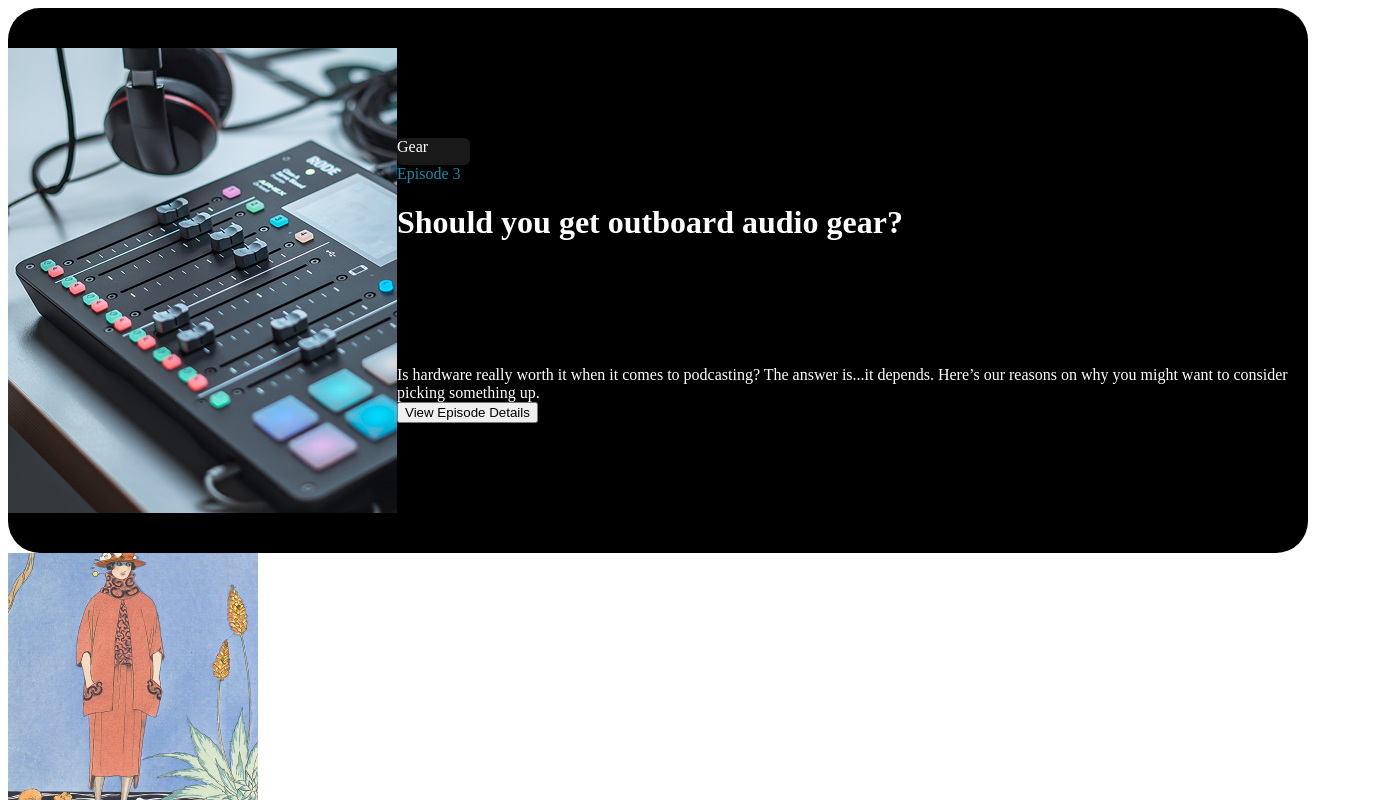
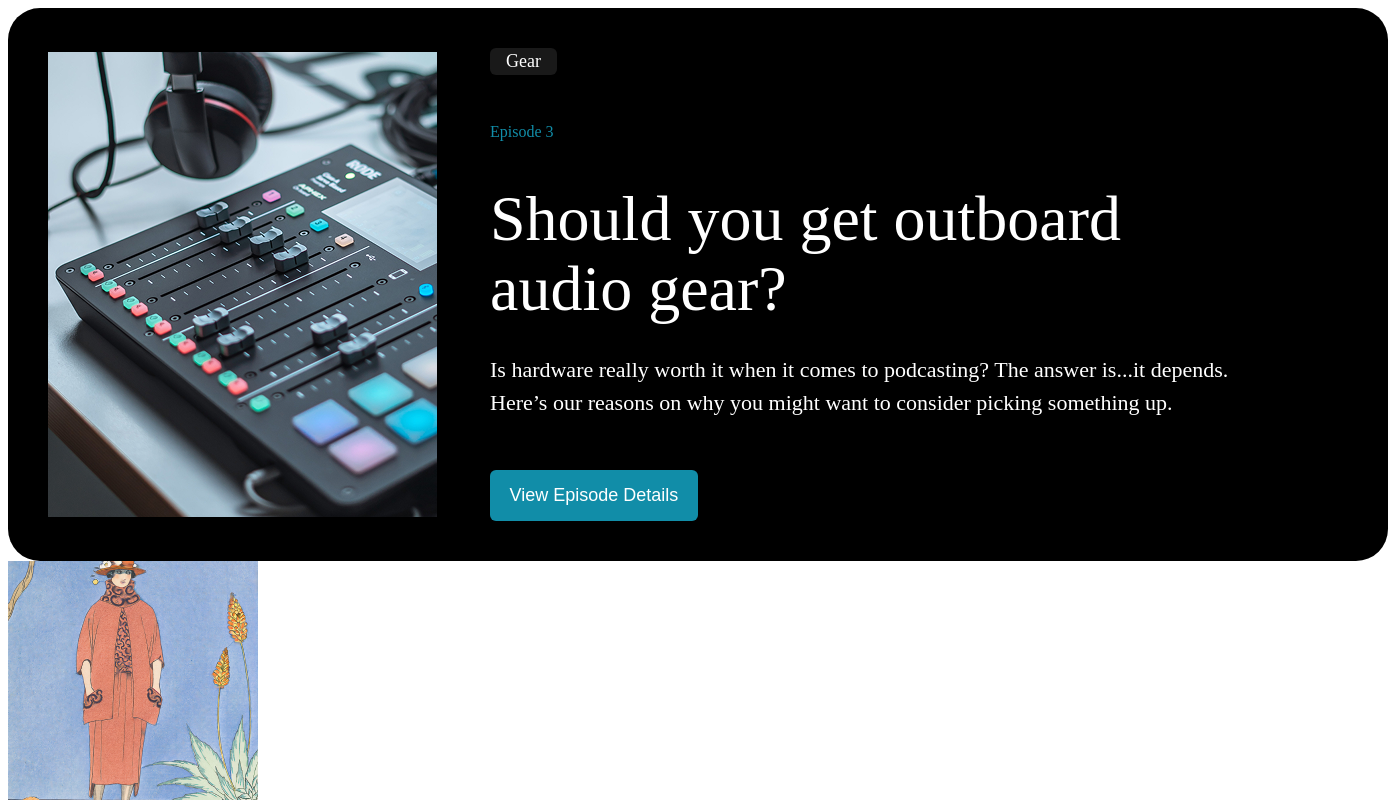
Before and after one commit to f3ixoa/cards, a plain HTML site: page index.html in a window 1280 px wide. Shown: the top 800 px of the page, 1388 px wide, since content can reach past the window. Drawn offline with Linux system fonts and the light colour scheme.

Commit message:
третий коммит

```diff
--- a/style.css
+++ b/style.css
@@ -2,19 +2,21 @@
     display: flex;
     background-color: #000000;
     align-items: center;
-    gap: 53;
+    gap: 53px;
     color:white;
     border-radius: 32px;
     width: 1300px;
-    height: 545px;
-    left: 1849px;
+    padding: 40px;
 }
 .Gear{
-    width: 73px;
-    height: 27px;
+    width: fit-content;
+    font-weight: 400;
+    font-size: 18px;
+    line-height: 27px;
     background-color: #191919;
     border-radius: 6px;
-
+    padding: 0px 16px;
+    margin-bottom: 48px;
 }
 .Episode{
     color: #118DA8;
@@ -22,7 +24,28 @@
 .h1card1{
     width: 701px;
     height: 141px;
+    font-weight: 400;
+    font-size: 64px;
+    line-height: 70.4px;
+    margin-bottom: 28px;
 }
 .textcard1{
+    width: 757px;
+    height: 99px;
     color:white 70%;
+    font-weight: 400;
+    font-size: 22px;
+    line-height: 33px;
+    margin-bottom: 18px;
 }
+.btncard1{
+    width: 208px;
+    height: 51px;
+    font-size: 18px;
+    font-weight: 400;
+    line-height: 27px;
+    background-color: #118DA8;
+    color: white;
+    border:none;
+    border-radius: 6px;
+}
```
